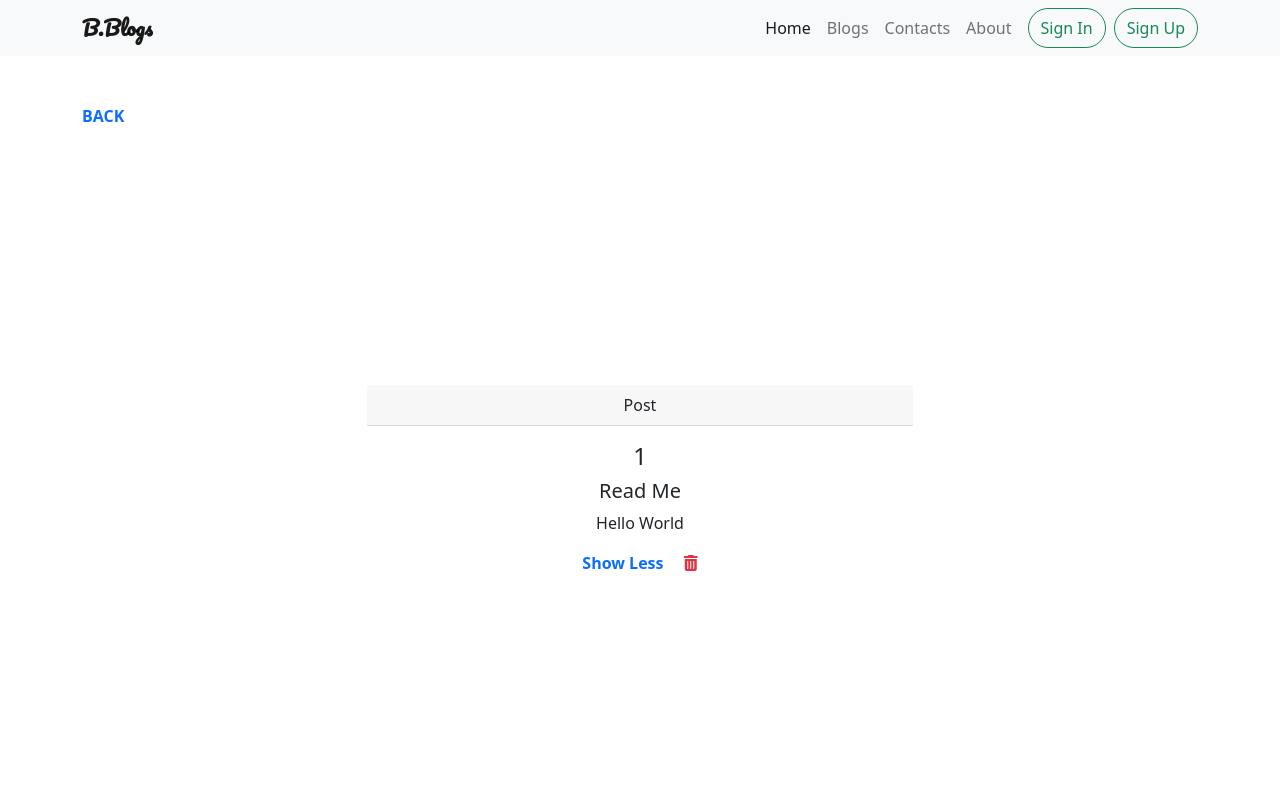
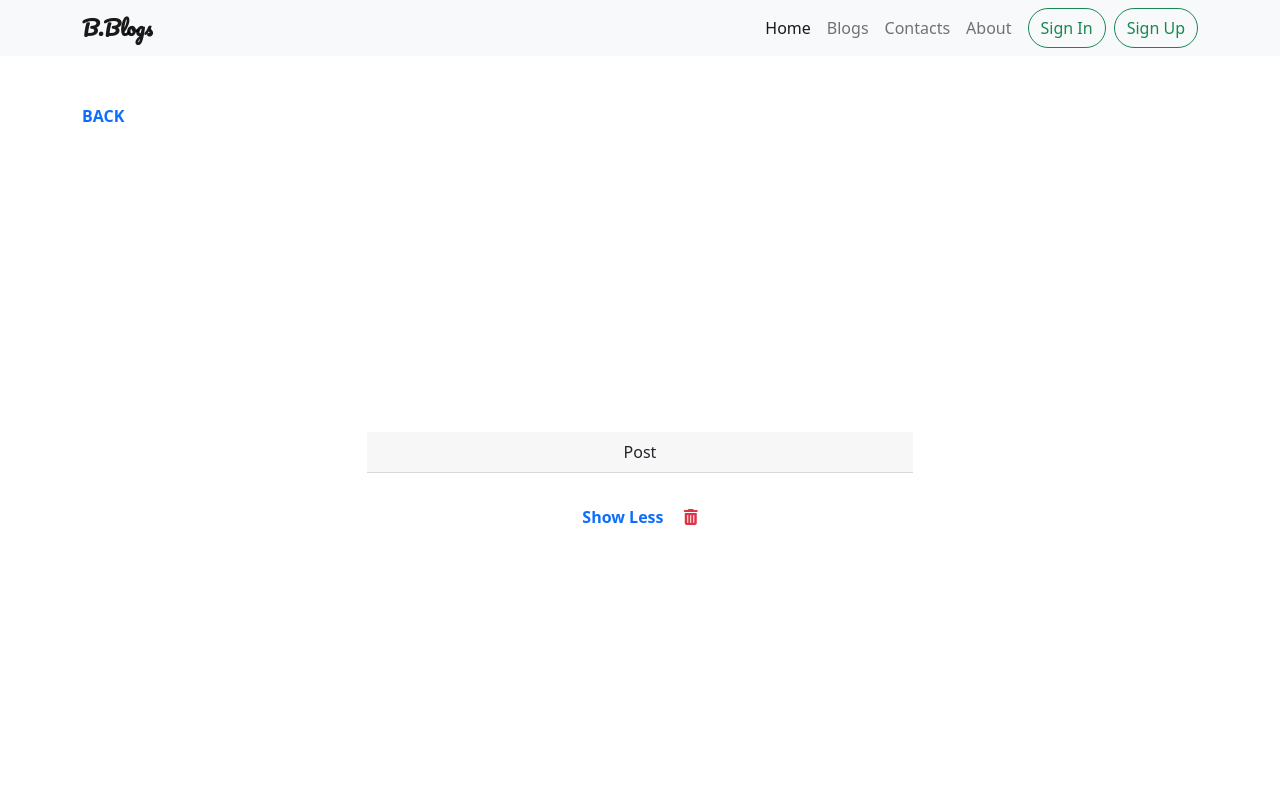
Before and after one commit to Meritdike/CRUD-operation-using-JSONPlaceholder, a plain HTML site: page read-post.html in a window 1280 px wide. Shown: the top 800 px of the page. Drawn offline with Linux system fonts and the light colour scheme.

Commit message:
CRUD operations with JSONPlaceholder API

```diff
--- a/read-post.html
+++ b/read-post.html
@@ -50,9 +50,9 @@
                     <div class="card text-center border-0">
                         <div class="card-header">Post</div>
                         <div class="card-body">
-                            <h4 class="card-id">1</h4>
-                            <h5 class="card-title">Read Me</h5>
-                            <p class="card-text">Hello World</p>
+                            <h4 class="card-id"></h4>
+                            <h5 class="card-title"></h5>
+                            <p class="card-text"></p>
                             <a href="index.html" class="card-link fw-bold" id="read-more" onclick="readPost()">Show Less</a>
                             <a href="#" class="card-link link-danger" onclick="deletePost()"><i class="fa-solid fa-trash-can" id="delete-post"></i></a>
                         </div>
```
